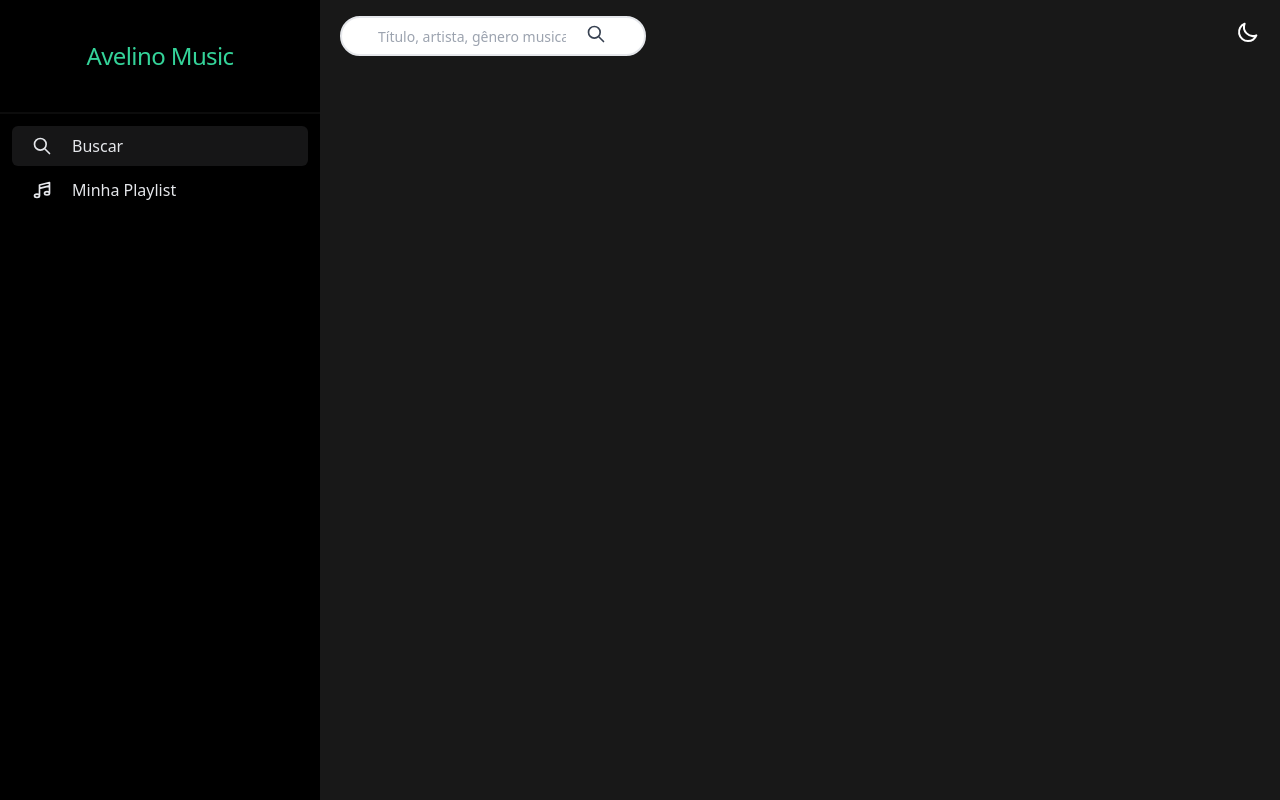
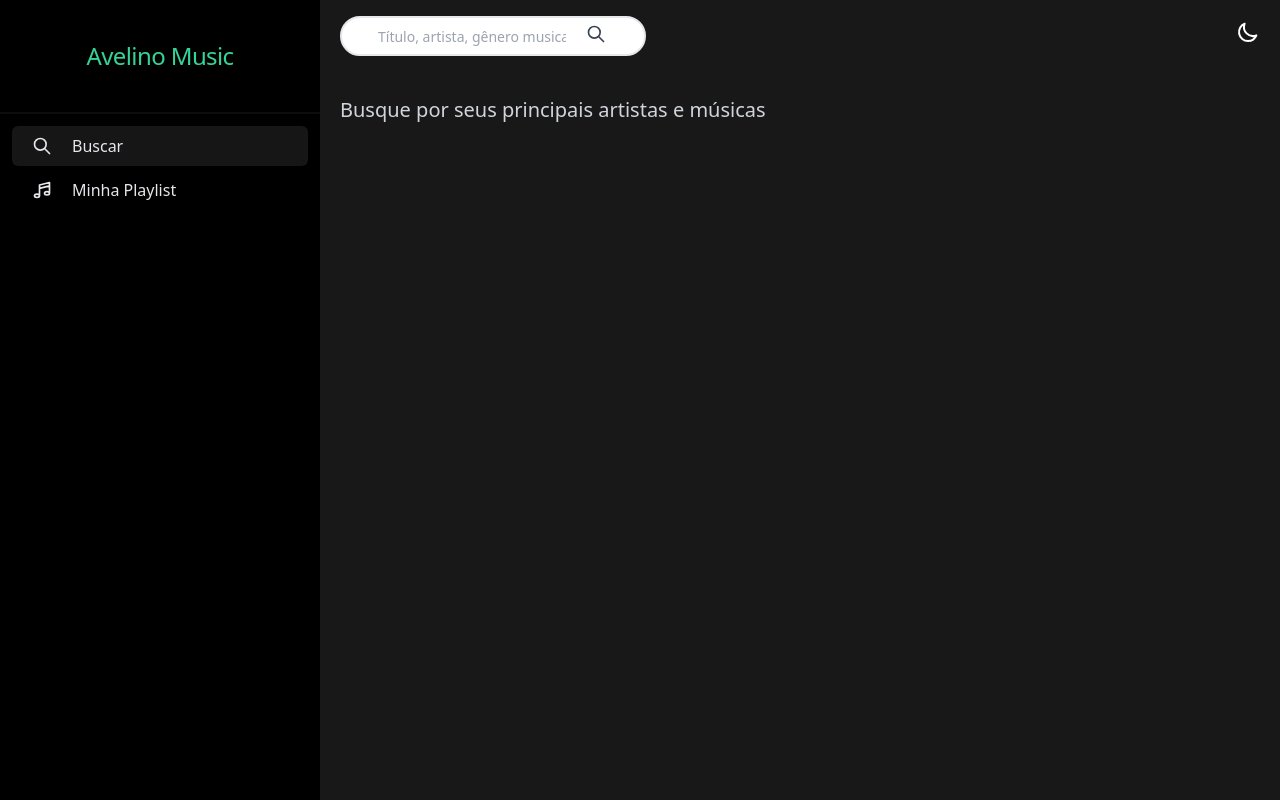
Before and after one commit to leoavelino7/avelino-music, a React (Create React App) app: page / in a window 1280 px wide. Built offline with nearby package versions, Linux system fonts and the light colour scheme.

Commit message:
WIP: criando e adicionando componente de título na Home, e definindo seus possiveis estados

```diff
--- /dev/null
+++ b/src/ui/components/TitleHeader.tsx
@@ -0,0 +1,15 @@
+interface TitleHeaderProps {
+  title: string
+  description?: string
+}
+
+const TitleHeader: React.FC<TitleHeaderProps> = ({ title, description }) => (
+  <header className="my-5 md:mt-8">
+    <h2 className="text-xl text-black dark:text-gray-300 font-light">
+      {title}
+      {description && <span className="font-medium ml-1">{description}</span>}
+    </h2>
+  </header>
+)
+
+export default TitleHeader
--- a/src/ui/pages/Home.tsx
+++ b/src/ui/pages/Home.tsx
@@ -6,10 +6,20 @@ import AudioPlayer, { AudioPlayerProps } from '../components/AudioPlayer'
 import SignInForm from '../components/SignInForm'
 import SearchForm from '../components/SearchForm'
 import ToogleTheme from '../components/ToggleTheme'
+import TitleHeader from '../components/TitleHeader'
 
 // Icons
 import SearchIcon from '../components/icons/SearchIcon'
 import MusicIcon from '../components/icons/MusicIcon'
+
+// Enum
+enum STATUS_TITLE {
+  WELCOME = 'Seja bem vindo ao Avelino Music. Entre com seu Spotify para poder montar a sua playlist favorita',
+  SEARCHING_FOR = 'Buscando resultados para:',
+  RESULT_FOR = 'Resultados para:',
+  NOT_FOUND_RESULT_FOR = 'Não encontramos nada por:',
+  TOP_TEN = 'TOP 10:'
+}
 
 // Others
 const minCharsQuery = 3
@@ -30,11 +40,14 @@ const menuItems = [
 ]
 
 const Home: React.FC = () => {
+  // States
   const [selectedAudio] = useState<AudioPlayerProps>()
   const [signed] = useState(true)
   const [isOpenTopTracks] = useState(false)
   const [queryApproved] = useState(true)
+  const [titleSearch] = useState('Busque por seus principais artistas e músicas')
 
+  // Functions
   const signWithSpotify = (): void => {
     console.log('login')
   }
@@ -76,6 +89,11 @@ const Home: React.FC = () => {
                   <ToogleTheme />
                 </div>
               </section>
+              <section>
+                <div className="flex flex-row justify-between items-center">
+                  <TitleHeader title={titleSearch} description="" />
+                </div>
+              </section>
             </>
           )}
         </div>
```
